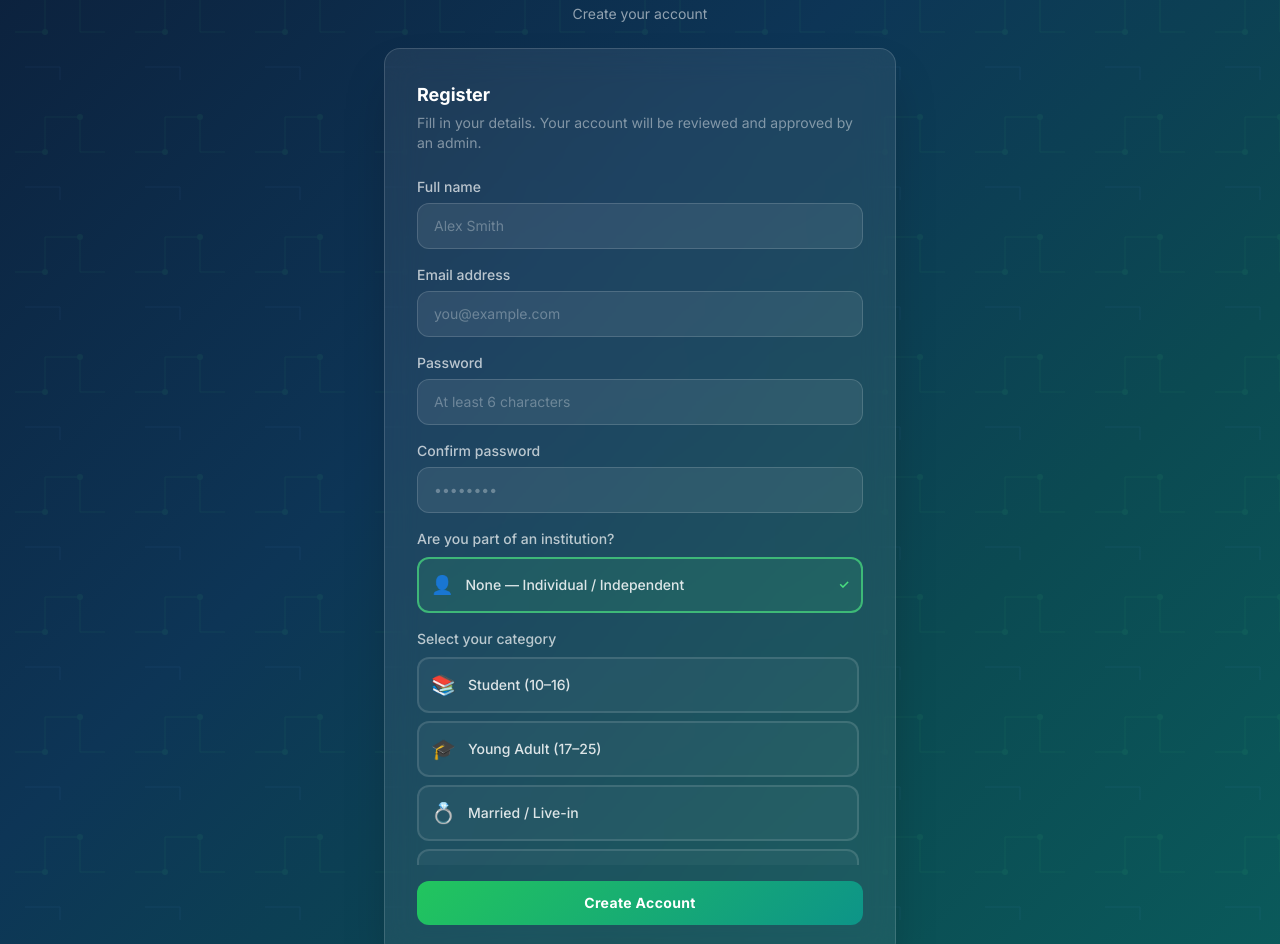
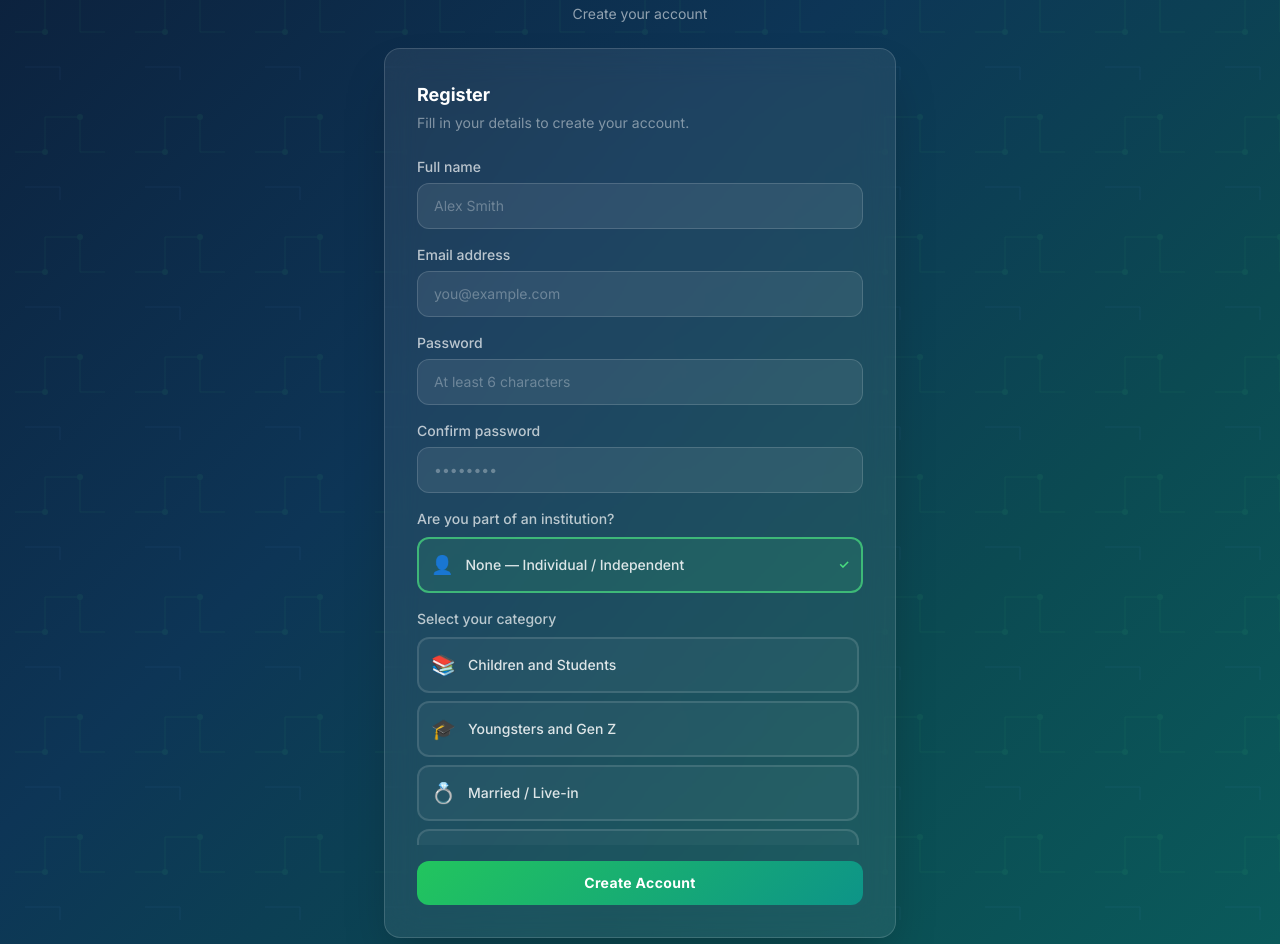
Before and after one commit to Jesterkori/mindread, a React (Vite) app: page /register in a window 1280 px wide. Shown: the part 148-1092 px from the top of the page. Built offline with nearby package versions, Linux system fonts and the light colour scheme; no server answers.

Commit message:
fix: category renames, drop admin register msg, 2026 copyright, remove download reports feature

```diff
--- a/src/data/questions.js
+++ b/src/data/questions.js
@@ -10,7 +10,7 @@ export const ANSWER_OPTIONS = [
 export const CATEGORIES = [
   {
     id: 'student',
-    label: 'Student (10–16)',
+    label: 'Children and Students',
     ageRange: '10 – 16 years',
     icon: '📚',
     description: 'For school-going students aged 10 to 16',
@@ -20,7 +20,7 @@ export const CATEGORIES = [
   },
   {
     id: 'young-adult',
-    label: 'Young Adult (17–25)',
+    label: 'Youngsters and Gen Z',
     ageRange: '17 – 25 years',
     icon: '🎓',
     description: 'For college students and young adults aged 17 to 25',
@@ -50,7 +50,7 @@ export const CATEGORIES = [
   },
   {
     id: 'older',
-    label: 'Senior Adult',
+    label: 'Senior Citizens',
     ageRange: '55+ years',
     icon: '🌟',
     description: 'For older adults aged 55 and above',
--- a/src/pages/Landing.jsx
+++ b/src/pages/Landing.jsx
@@ -47,11 +47,13 @@ function Counter({ to, suffix = '' }) {
 }
 
 const CATEGORIES = [
-  { icon: '👧🏽', title: 'Child & Teen', age: 'Ages 10–16', color: '#22c55e', desc: 'Self-reflection and mental clarity for school-going students.' },
-  { icon: '👩🏾', title: 'Young Adult',  age: 'Ages 17–25', color: '#0d9488', desc: 'Future readiness and stress management for college students.' },
-  { icon: '💍',   title: 'Adult & Couples', age: 'All Ages', color: '#f97316', desc: 'Relationship wellness and balanced life for partners.' },
-  { icon: '🌱',   title: 'Divorced / Separated', age: 'All Ages', color: '#e879f9', desc: 'Emotional healing and new beginnings after separation.' },
-  { icon: '👴🏾', title: 'Senior Adult', age: '55+ Years', color: '#a855f7', desc: 'Contentment and healthy mind for older adults.' },
+  { icon: '👧🏽', title: 'Children & Students',  age: 'Ages 10–16',  color: '#22c55e', desc: 'Self-reflection and mental clarity for school-going students.' },
+  { icon: '👩🏾', title: 'Youngsters & Gen Z',   age: 'Ages 17–25',  color: '#0d9488', desc: 'Future readiness and stress management for college students.' },
+  { icon: '💍',   title: 'Adult & Couples',       age: 'All Ages',    color: '#f97316', desc: 'Relationship wellness and balanced life for partners.' },
+  { icon: '🌱',   title: 'Divorced / Separated',  age: 'All Ages',    color: '#e879f9', desc: 'Emotional healing and new beginnings after separation.' },
+  { icon: '👴🏾', title: 'Senior Citizens',        age: '55+ Years',   color: '#a855f7', desc: 'Contentment and healthy mind for older adults.' },
+  { icon: '👩‍👧',  title: 'Single Mother',          age: 'All Ages',    color: '#ec4899', desc: 'Support for the unique stressors of solo motherhood.' },
+  { icon: '👨‍👦',  title: 'Single Father',          age: 'All Ages',    color: '#0ea5e9', desc: 'Support for the unique pressures of solo fatherhood.' },
 ]
 
 const STEPS = [
@@ -312,8 +314,7 @@ export default function Landing() {
           <div className="space-y-4" data-reveal>
             {[
               { icon:'🏫', title:'Enrol Your Institution', desc:'Colleges and schools can register their students under a verified institution.' },
-              { icon:'📋', title:'Section-wise Tracking',  desc:'Students select their section (CS, ECE, MBA…) before taking the assessment.' },
-              { icon:'📥', title:'Download Reports',       desc:'Admins can download full results filtered by institution and section as CSV or PDF.' },
+              { icon:'📋', title:'Section-wise Tracking',  desc:'Students select their section before taking the assessment.' },
             ].map(item => (
               <div key={item.title} className="flex gap-4 p-5 rounded-2xl border border-slate-100 hover:border-green-200 hover:shadow-sm transition-all">
                 <span className="text-2xl flex-shrink-0">{item.icon}</span>
@@ -410,7 +411,7 @@ export default function Landing() {
           </div>
         </div>
         <div className="max-w-6xl mx-auto border-t border-white/10 pt-6 flex flex-col sm:flex-row items-center justify-between gap-2">
-          <p className="text-white/40 text-xs">© 2025 Preflex Solutions Pvt. Ltd. All rights reserved.</p>
+          <p className="text-white/40 text-xs">© 2026 Preflex Solutions Pvt. Ltd. All rights reserved.</p>
           <p className="text-white/40 text-xs">MindCheck — Mental Wellness Assessment Tool</p>
         </div>
       </footer>
--- a/src/pages/Register.jsx
+++ b/src/pages/Register.jsx
@@ -125,7 +125,7 @@ export default function Register() {
              style={{ background: 'rgba(255,255,255,0.07)', backdropFilter: 'blur(16px)', border: '1.5px solid rgba(255,255,255,0.15)' }}>
           <h2 className="text-lg font-bold text-white mb-1">Register</h2>
           <p className="text-white/45 text-sm mb-6">
-            Fill in your details. Your account will be reviewed and approved by an admin.
+            Fill in your details to create your account.
           </p>
 
           {error && (
```
